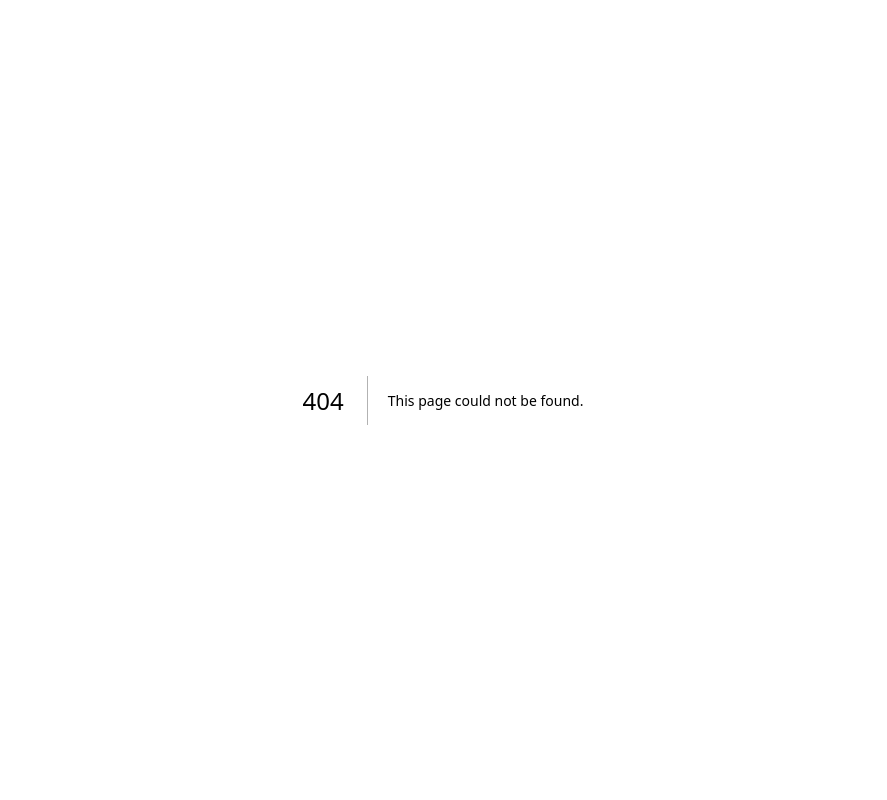
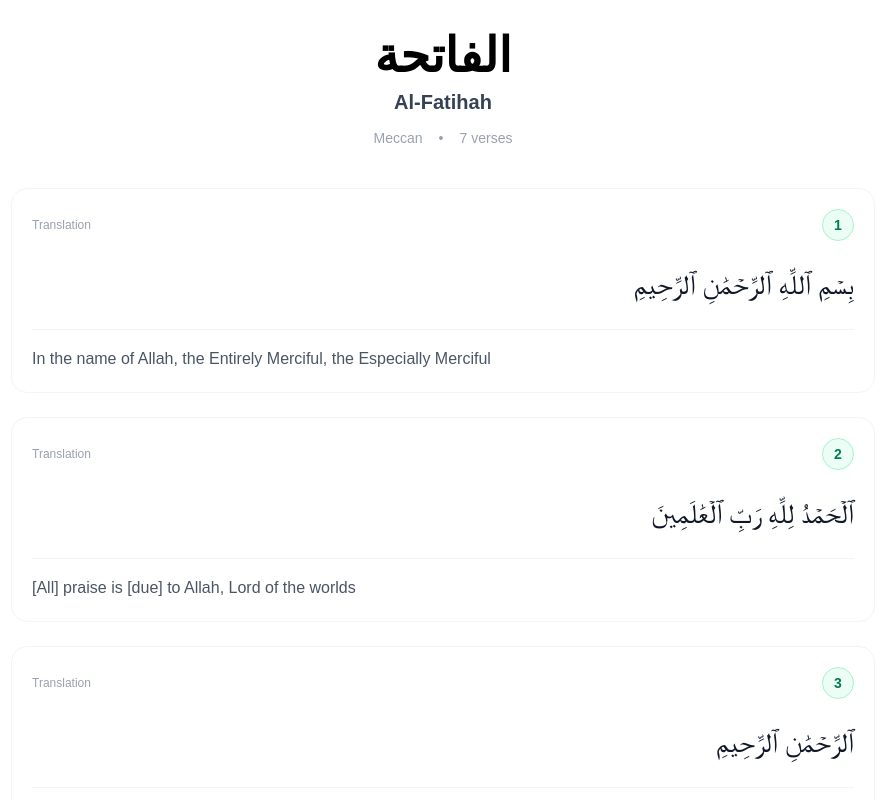
Before and after one commit to al-amin90/quran-web, a Next.js app: page /surah/1 in a window 1280 px wide. Before the commit this address had no page. Shown: the top 800 px of the page, without its empty margins (197-1084 px from the left). Built offline with nearby package versions, Linux system fonts and the light colour scheme.

Commit message:
feat: surah single get complete with ssg

```diff
--- /dev/null
+++ b/src/app/surah/[id]/page.tsx
@@ -0,0 +1,53 @@
+import { notFound } from "next/navigation";
+import { surahService } from "@/src/modules/surahs/surahs.service";
+import AyatList from "@/src/components/AyatList";
+
+export async function generateStaticParams() {
+  return surahService.getAllSurahs().map((s) => ({ id: String(s.id) }));
+}
+
+export async function generateMetadata({
+  params,
+}: {
+  params: Promise<{ id: string }>;
+}) {
+  const { id } = await params;
+
+  const surah = surahService.getSurahById(Number(id));
+  if (!surah) return {};
+
+  return { title: `${surah.transliteration} — ${surah.translation}` };
+}
+
+const SurahPage = async ({ params }: { params: Promise<{ id: string }> }) => {
+  const { id } = await params;
+
+  const surah = surahService.getSurahById(Number(id));
+  if (!surah) notFound();
+
+  return (
+    <main className="container mx-auto px-4 py-8 max-w-4xl">
+      <div className="text-center mb-10">
+        <h1
+          className="text-5xl font-bold mb-2"
+          style={{ fontFamily: "Amiri, serif" }}
+        >
+          {surah.name}
+        </h1>
+        <p className="text-xl font-semibold text-gray-700">
+          {surah.transliteration}
+        </p>
+        <p className="text-gray-500">{surah.translation}</p>
+        <div className="flex items-center justify-center gap-4 mt-3 text-sm text-gray-400">
+          <span className="capitalize">{surah.type}</span>
+          <span>•</span>
+          <span>{surah.total_verses} verses</span>
+        </div>
+      </div>
+
+      <AyatList verses={surah.verses!} />
+    </main>
+  );
+};
+
+export default SurahPage;
--- /dev/null
+++ b/src/components/AyatList.tsx
@@ -0,0 +1,52 @@
+"use client";
+
+import { useSettings } from "../hooks/useSettings";
+import { IVerse } from "../types/quran";
+
+export default function AyatList({ verses }: { verses: IVerse[] }) {
+  const { settings } = useSettings();
+
+  return (
+    <div className="flex flex-col gap-6">
+      {verses.map((verse) => (
+        <div
+          key={verse.id}
+          id={`ayat-${verse.id}`}
+          className="p-5 rounded-2xl border border-gray-100 hover:border-emerald-200 hover:shadow-sm transition-all"
+        >
+          {/* Verse number badge */}
+          <div className="flex justify-between items-center mb-4">
+            <span className="text-xs text-gray-400 font-medium">
+              Translation
+            </span>
+            <span className="w-8 h-8 rounded-full bg-emerald-50 border border-emerald-200 flex items-center justify-center text-sm font-bold text-emerald-700">
+              {verse.id}
+            </span>
+          </div>
+
+          {/* Arabic text */}
+          <p
+            className="text-right leading-loose mb-4 text-gray-900"
+            style={{
+              fontFamily: `"${settings.arabicFont}", serif`,
+              fontSize: settings.arabicFontSize + "px",
+              direction: "rtl",
+            }}
+          >
+            {verse.text}
+          </p>
+
+          <hr className="border-gray-100 mb-4" />
+
+          {/* Translation */}
+          <p
+            className="text-gray-600 leading-relaxed"
+            style={{ fontSize: settings.translationFontSize + "px" }}
+          >
+            {verse.translation}
+          </p>
+        </div>
+      ))}
+    </div>
+  );
+}
--- a/src/components/SurahList.tsx
+++ b/src/components/SurahList.tsx
@@ -1,4 +1,5 @@
 import { ISurah } from "@/src/types/quran";
+import Link from "next/link";
 
 interface SurahListProps {
   surahs: Omit<ISurah, "verses">[];
@@ -90,9 +91,11 @@ export function SurahList({ surahs }: SurahListProps) {
                 </div>
 
                 {/* CTA Button */}
-                <button className="w-full mt-4 py-2 px-4 bg-gradient-to-r from-amber-500 to-yellow-500 text-slate-900 font-semibold rounded-lg opacity-0 group-hover:opacity-100 transition-all duration-300 transform group-hover:scale-105 shadow-lg hover:shadow-amber-500/50">
-                  Read Surah
-                </button>
+                <Link href={`/surah/${surah.id}`}>
+                  <button className="w-full mt-4 cursor-pointer py-2 px-4 bg-gradient-to-r from-amber-500 to-yellow-500 text-slate-900 font-semibold rounded-lg opacity-0 group-hover:opacity-100 transition-all duration-300 transform group-hover:scale-105 shadow-lg hover:shadow-amber-500/50">
+                    Read Surah
+                  </button>
+                </Link>
               </div>
 
               {/* Decorative Corner Element */}
```
